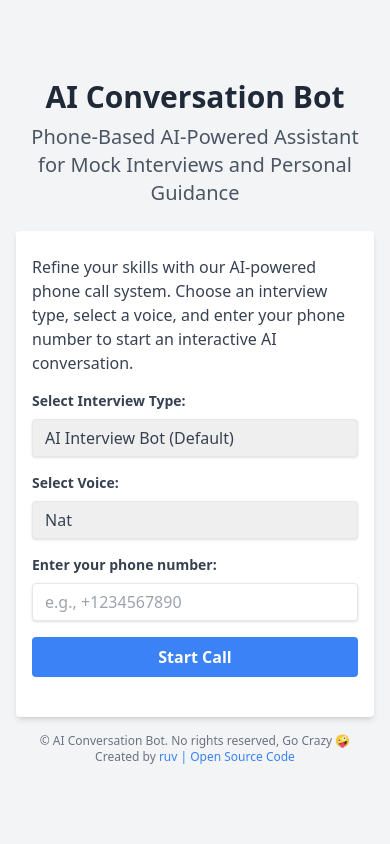
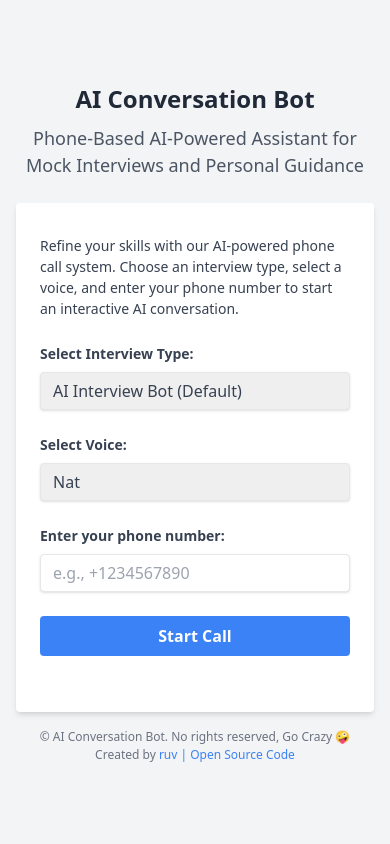
Before and after one commit to ruvnet/voicebot, a Flask app: page / in a window 390 px wide. Run offline with Flask 3, Linux system fonts and the light colour scheme; some libraries are stand-ins or nearby versions.

Commit message:
Update home page with improved UI and functionality on mobile

```diff
--- a/templates/home.html
+++ b/templates/home.html
@@ -1,6 +1,10 @@
 <!DOCTYPE html>
 <html lang="en">
 <head>
+    <meta charset="UTF-8">
+    <meta name="viewport" content="width=device-width, initial-scale=1.0">
+    <title>AI Interview Bot - Practice Your Interview Skills</title>
+
     <!-- Favicon -->
     <link rel="icon" type="image/png" href="{{ url_for('static', filename='favicon.png') }}">
 
@@ -25,20 +29,82 @@
 
     <script src="https://cdn.tailwindcss.com"></script>
     <script>
+        tailwind.config = {
+            theme: {
+                extend: {
+                    fontSize: {
+                        'xs': '.75rem',
+                        'sm': '.875rem',
+                        'base': '1rem',
+                        'lg': '1.125rem',
+                        'xl': '1.25rem',
+                        '2xl': '1.5rem',
+                        '3xl': '1.875rem',
+                        '4xl': '2.25rem',
+                        '5xl': '3rem',
+                    },
+                }
+            }
+        }
+    </script>
+    <style>
+        @media (max-width: 640px) {
+            html, body {
+                font-size: 16px;
+            }
+        }
+    </style>
+    <script>
         function showLoading() {
             document.getElementById('loadingMessage').classList.remove('hidden');
             document.getElementById('submitButton').disabled = true;
         }
+
+        function hideLoading() {
+            document.getElementById('loadingMessage').classList.add('hidden');
+            document.getElementById('submitButton').disabled = false;
+        }
+
+        function showMessage(message, isError = false) {
+            const messageDiv = document.createElement('div');
+            messageDiv.className = `p-4 mb-4 text-sm rounded-lg ${isError ? 'bg-red-100 text-red-700' : 'bg-green-100 text-green-700'}`;
+            messageDiv.textContent = message;
+            document.querySelector('form').insertAdjacentElement('afterend', messageDiv);
+        }
+
+        function handleSubmit(event) {
+            event.preventDefault();
+            showLoading();
+
+            const formData = new FormData(event.target);
+
+            fetch("{{ url_for('start_call') }}", {
+                method: 'POST',
+                body: formData
+            })
+            .then(response => {
+                if (!response.ok) {
+                    throw new Error(`HTTP error! status: ${response.status}`);
+                }
+                hideLoading();
+                showMessage('Call started successfully! You should receive a call shortly.');
+            })
+            .catch(error => {
+                console.error('Error:', error);
+                hideLoading();
+                showMessage(`An error occurred: ${error.message}`, true);
+            });
+        }
     </script>
 </head>
-<body class="bg-gray-100 min-h-screen flex items-center justify-center">
-    <div class="container mx-auto px-4 py-8 max-w-full md:max-w-md">
-        <h1 class="text-3xl font-bold mb-2 text-center text-gray-800">AI Conversation Bot</h1>
-        <h2 class="text-xl mb-6 text-center text-gray-600">Phone-Based AI-Powered Assistant for Mock Interviews and Personal Guidance</h2>
-        <div class="bg-white shadow-md rounded px-4 py-6 sm:px-8 sm:pt-6 sm:pb-8 mb-4">
-            <p class="mb-4 text-gray-700">Refine your skills with our AI-powered phone call system. Choose an interview type, select a voice, and enter your phone number to start an interactive AI conversation.</p>
-            <form action="{{ url_for('start_call') }}" method="POST" class="mb-4" onsubmit="showLoading()">
-                <div class="mb-4">
+<body class="bg-gray-100 min-h-screen flex items-center justify-center p-4">
+    <div class="container mx-auto max-w-md w-full">
+        <h1 class="text-2xl sm:text-3xl font-bold mb-2 text-center text-gray-800">AI Conversation Bot</h1>
+        <h2 class="text-lg sm:text-xl mb-6 text-center text-gray-600">Phone-Based AI-Powered Assistant for Mock Interviews and Personal Guidance</h2>
+        <div class="bg-white shadow-md rounded px-6 py-8 mb-4">
+            <p class="mb-6 text-gray-700 text-sm sm:text-base">Refine your skills with our AI-powered phone call system. Choose an interview type, select a voice, and enter your phone number to start an interactive AI conversation.</p>
+            <form action="{{ url_for('start_call') }}" method="POST" class="mb-6" onsubmit="handleSubmit(event)">
+                <div class="mb-6">
                     <label for="interview_type" class="block text-gray-700 text-sm font-bold mb-2">Select Interview Type:</label>
                     <select id="interview_type" name="interview_type" required class="shadow appearance-none border rounded w-full py-2 px-3 text-gray-700 leading-tight focus:outline-none focus:shadow-outline">
                         <option value="default">AI Interview Bot (Default)</option>
@@ -73,7 +139,7 @@
                         <option value="life_coach">Life Coach</option>
                     </select>
                 </div>
-                <div class="mb-4">
+                <div class="mb-6">
                     <label for="voice" class="block text-gray-700 text-sm font-bold mb-2">Select Voice:</label>
                     <select id="voice" name="voice" required class="shadow appearance-none border rounded w-full py-2 px-3 text-gray-700 leading-tight focus:outline-none focus:shadow-outline">
                         <option value="nat">Nat</option>
@@ -85,7 +151,7 @@
                         <option value="evelyn">Evelyn</option>
                     </select>
                 </div>
-                <div class="mb-4">
+                <div class="mb-6">
                     <label for="phone_number" class="block text-gray-700 text-sm font-bold mb-2">Enter your phone number:</label>
                     <input type="tel" id="phone_number" name="phone_number" required class="shadow appearance-none border rounded w-full py-2 px-3 text-gray-700 leading-tight focus:outline-none focus:shadow-outline" placeholder="e.g., +1234567890">
                 </div>
@@ -98,17 +164,6 @@
             <div id="loadingMessage" class="hidden mt-4 text-center text-gray-700">
                 Please wait while we initiate your call...
             </div>
-            {% with messages = get_flashed_messages(with_categories=true) %}
-                {% if messages %}
-                    <div class="mt-4">
-                        {% for category, message in messages %}
-                            <div class="p-4 mb-4 text-sm rounded-lg {% if category == 'error' %}bg-red-100 text-red-700{% else %}bg-green-100 text-green-700{% endif %}" role="alert">
-                                {{ message }}
-                            </div>
-                        {% endfor %}
-                    </div>
-                {% endif %}
-            {% endwith %}
         </div>
         <p class="text-center text-gray-500 text-xs">
             &copy; AI Conversation Bot. No rights reserved, Go Crazy 🤪<br>
```
